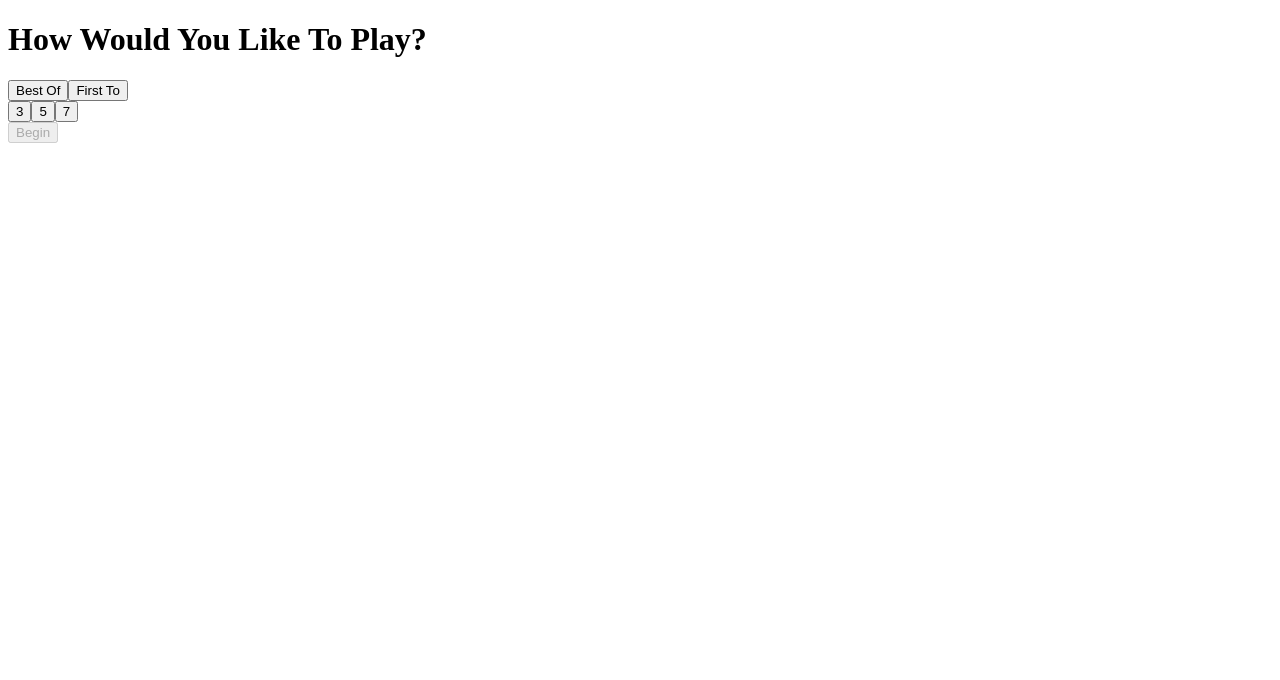
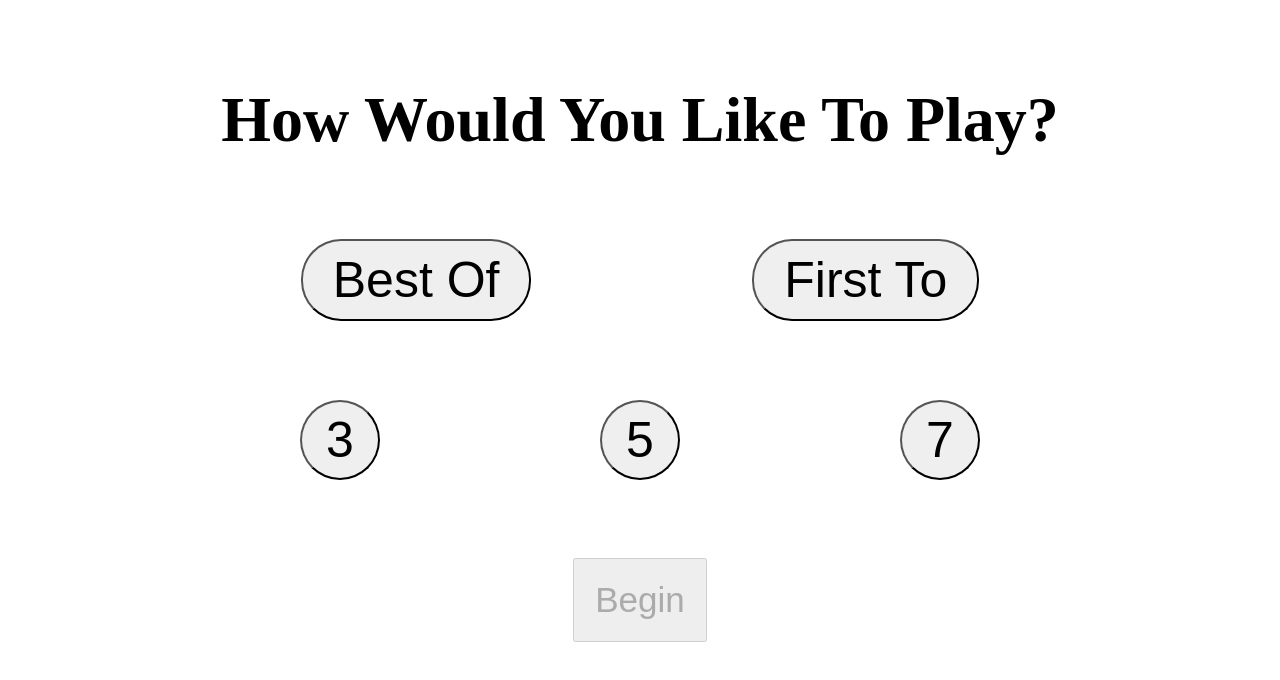
Before and after one commit to alimadani-0/rock-paper-scissors, a plain HTML site: page index.html in a window 1280 px wide. Drawn offline with Linux system fonts and the light colour scheme.

Commit message:
Add layout and size styling for round-setting page

```diff
--- /dev/null
+++ b/css/style.css
@@ -0,0 +1,48 @@
+body {
+    margin: 0;
+    padding: 5vh 10vh;
+    max-height: 100vh;
+    display: flex;
+    flex-direction: column;
+}
+
+body div {
+    flex: 1 1 20vh;
+}
+
+#title {
+    margin: auto;
+    font-size: xx-large;
+    text-align: center;
+}
+
+#round-limit,
+#round-count {
+    display: flex;
+    justify-content: space-evenly;
+    align-items: center;
+}
+
+#round-limit button {
+    padding: 10px 30px;
+    font-size: 50px;
+    border-radius: 40px;
+}
+
+#round-count button {
+    height: 80px;
+    width: 80px;
+    font-size: 50px;
+    border-radius: 50%;
+}
+
+#begin {
+    display: flex;
+    justify-content: center;
+    align-items: center;
+}
+
+#begin button {
+    font-size: 35px;
+    padding: 20px;
+}
--- a/index.html
+++ b/index.html
@@ -4,6 +4,7 @@
     <meta charset="UTF-8">
     <meta name="viewport" content="width=device-width, initial-scale=1.0">
     <script src="./js/game.js" defer></script>
+    <link rel="stylesheet" href="./css/style.css">
     <title>Rock, Paper, Scissors!</title>
 </head>
 <body>
```
